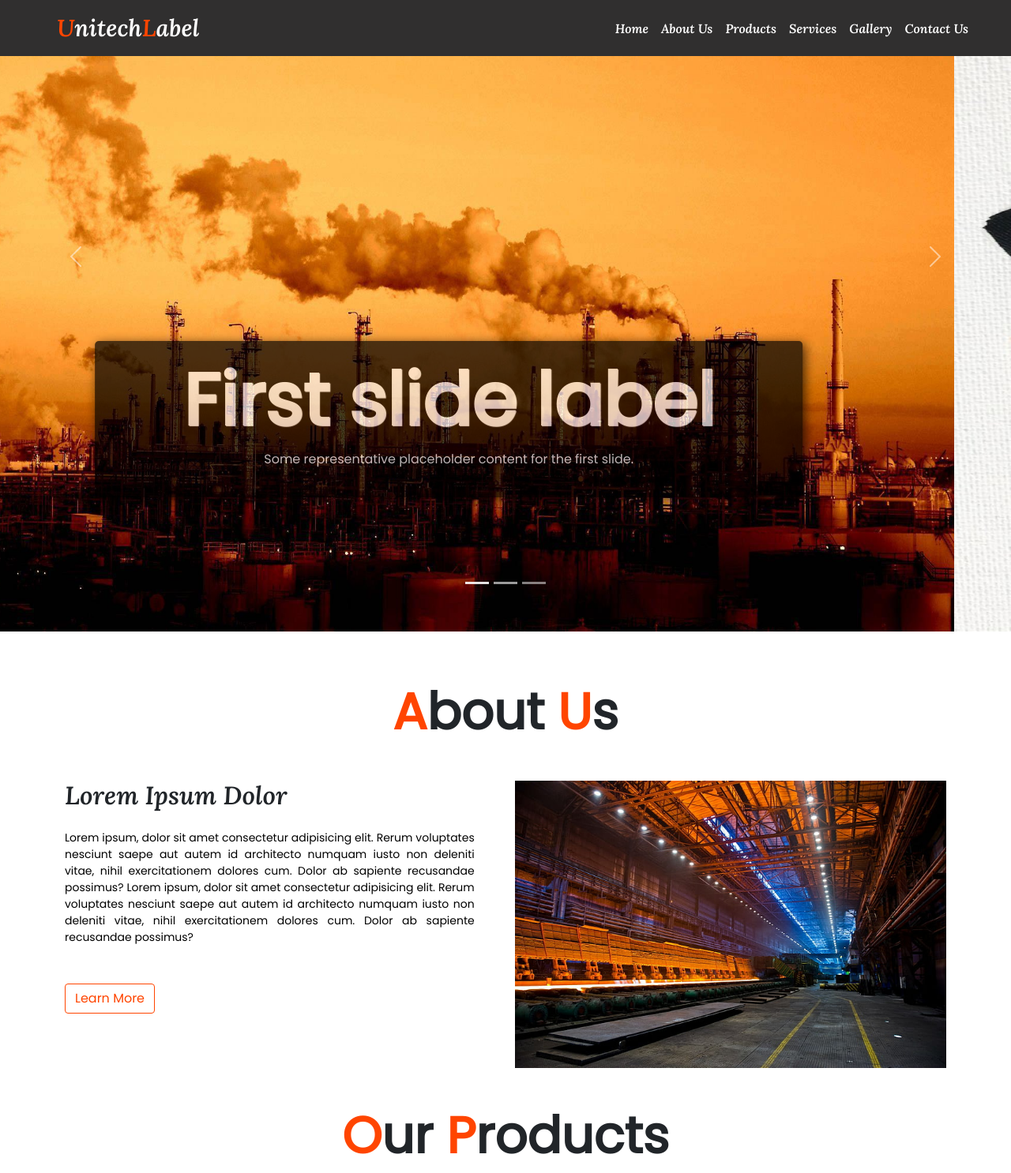
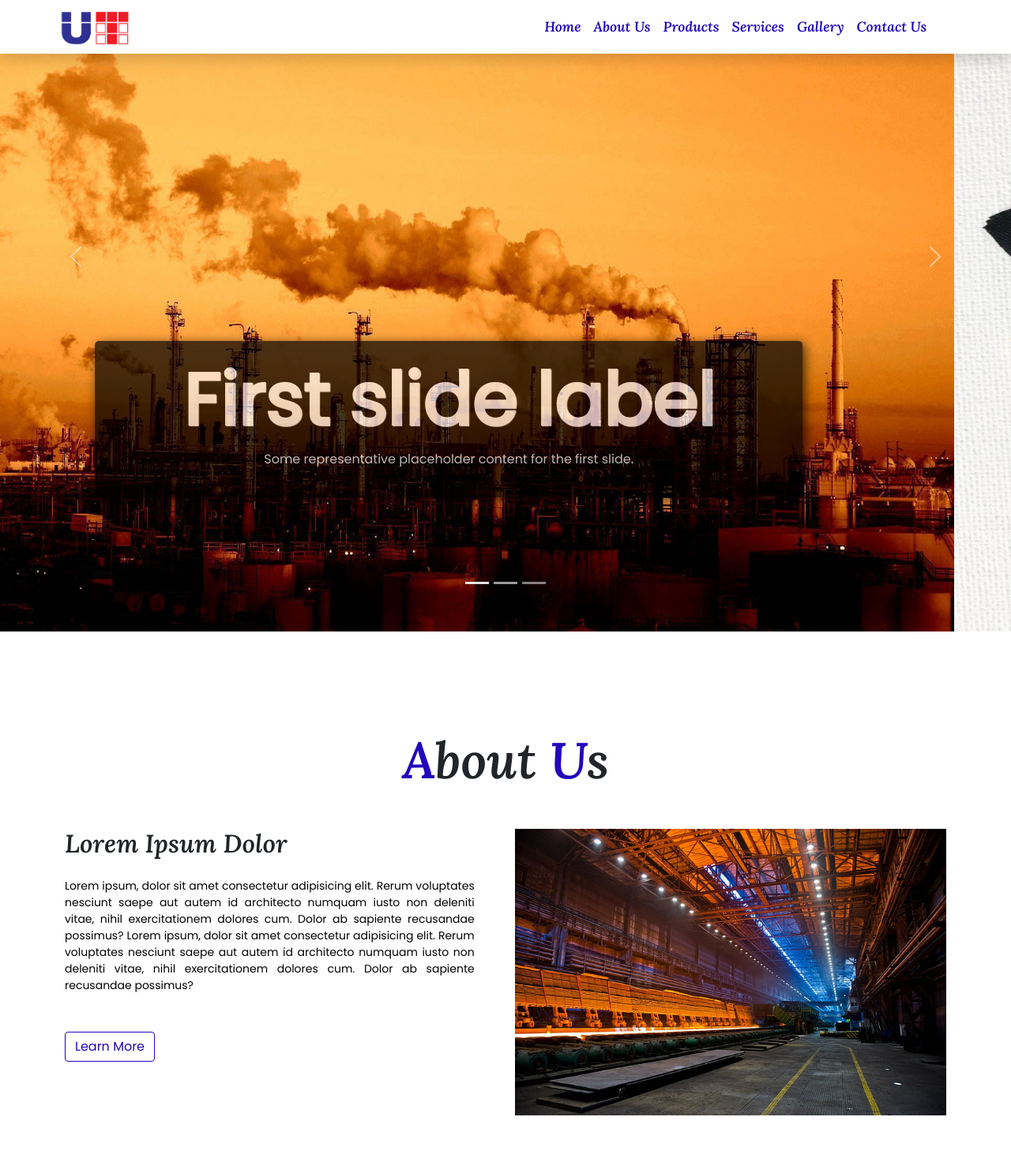
Before and after one commit to sharminsultana013/unitech_demo_1, a website: page index.html in a window 1280 px wide. Shown: the top 1486 px of the page at 79% size. Drawn offline with nearby package versions, Linux system fonts and the light colour scheme; files whose address does not match are found by name.

Commit message:
tenth commit

```diff
--- a/index.html
+++ b/index.html
@@ -18,11 +18,14 @@
 <body>
 
   <!-- navbar -->
-  <section id="menubar">
-    <nav class="navbar navbar-expand-lg navbar-light fixed-top" id="navbar">
+  <section id="menubar" class="">
+    <nav class="navbar navbar-expand-lg fixed-top shadow p-1 mb-5 bg-body" id="navbar">
       <div class="container-fluid">
-        <a class="navbar-brand" href="#"
-          style="padding-left: 2em; font-size: 30px; color: white;"><span>U</span>nitech<span>L</span>abel</a>
+        <!-- <a class="navbar-brand" href="#"
+          style="padding-left: 2em; font-size: 30px; color: white;"><span>U</span>nitech<span>L</span>abel</a> -->
+        <a class="navbar-brand" href="#" style="padding-left: 3em; ">
+          <img src="logo/logo.png" style="width:90px; height:50px" alt="">
+        </a>
         <button class="navbar-toggler" type="button" data-bs-toggle="collapse" data-bs-target="#navbarNav"
           aria-controls="navbarNav" aria-expanded="false" aria-label="Toggle navigation">
           <span class="navbar-toggler-icon"></span>
@@ -30,22 +33,22 @@
         <div class="collapse navbar-collapse" id="navbarNav" style="margin-left: 40%;">
           <ul class="navbar-nav">
             <li class="nav-item">
-              <a class="nav-link active" style="color: white;" aria-current="page" href="#">Home</a>
+              <a class="nav-link active menuItem" aria-current="page" href="#">Home</a>
             </li>
             <li class="nav-item">
-              <a class="nav-link active" style="color: white;" aria-current="page" href="#about">About Us</a>
+              <a class="nav-link active menuItem" aria-current="page" href="#about">About Us</a>
             </li>
             <li class="nav-item">
-              <a class="nav-link active" style="color: white;" aria-current="page" href="#products">Products</a>
+              <a class="nav-link active menuItem" aria-current="page" href="#products">Products</a>
             </li>
             <li class="nav-item">
-              <a class="nav-link active" style="color: white;" aria-current="page" href="#services">Services</a>
+              <a class="nav-link active menuItem" aria-current="page" href="#services">Services</a>
             </li>
             <li class="nav-item">
-              <a class="nav-link active" style="color: white;" aria-current="page" href="#gallery">Gallery</a>
+              <a class="nav-link active menuItem" aria-current="page" href="#gallery">Gallery</a>
             </li>
             <li class="nav-item">
-              <a class="nav-link active" style="color: white;" aria-current="page" href="#">Contact Us</a>
+              <a class="nav-link active menuItem" aria-current="page" href="#">Contact Us</a>
             </li>
           </ul>
         </div>
@@ -105,7 +108,7 @@
   <!-- end banner -->
 
   <!-- About -->
-  <section id="about">
+  <section id="about" style="padding: 1% 5%;">
     <h1 class="aboutTitle text-center my-5"><span>A</span>bout <span>U</span>s</h1>
     <div class="container my-5">
       <div class="row">
@@ -118,7 +121,7 @@
               nesciunt saepe aut autem id architecto numquam iusto non deleniti vitae, nihil exercitationem dolores cum.
               Dolor ab sapiente recusandae possimus?</p>
 
-            <button type="button" class="aboutBtn btn mb-5" style="border: 1px solid orangered">Learn More</button>
+            <button type="button" class="aboutBtn btn mb-5" style="border: 1px solid rgb(33, 6, 189)">Learn More</button>
           </div>
         </div>
         <div class="col-lg-6">
@@ -130,7 +133,7 @@
   <!-- end about -->
 
   <!-- Our Products -->
-  <section id="products" class="my-5">
+  <section id="products" class="my-5" style="padding: 0 5%;">
     <h1 class="aboutTitle text-center my-5"><span>O</span>ur <span>P</span>roducts</h1>
     <div class="container product">
       <div class="row row-cols-1 row-cols-lg-3 row-cols-md-2 g-4">
@@ -217,7 +220,7 @@
   </section>
 
   <!-- Our Services -->
-  <section id="services" class="my-5" style="padding: 2% 5%;">
+  <section id="services" class="my-5" style="padding: 1% 5%;">
     <h1 class="aboutTitle text-center my-5"><span>O</span>ur <span>S</span>ervices</h1>
     <div class="service p-3">
       <div class="row row-cols-1 row-cols-md-2 g-3">
@@ -267,7 +270,7 @@
   <!-- end our services -->
 
   <!-- Gallery -->
-  <section id="gallery" class="my-5">
+  <section id="gallery" class="my-5" style="padding: 1% 5%;">
     <h1 class="aboutTitle text-center my-5"><span>G</span>ellary</h1>
     <div class="container gallery">
       <div class="row">
@@ -306,8 +309,8 @@
   <!-- end gallery -->
 
   <!-- Clients -->
-  <section id="client" class="my-5">
-    <h1 class="aboutTitle text-center p-1 mb-5"><span>O</span>ur <span>P</span>artners</h1>
+  <section id="client" class="my-5" style="padding: 1% 5%;">
+    <h1 class="aboutTitle text-center p-1 mb-5"><span>O</span>ur <span>C</span>lients</h1>
     <div class="container client">
       <section class="client-logos slider ">
         <div class="slide"><img src="clients/1.webp">
--- a/style.css
+++ b/style.css
@@ -9,17 +9,27 @@ body{
 
 /* navbar */
 #navbar{
-    background-color: rgb(48, 47, 47);
+    /* background-color: rgb(48, 47, 47); */
+    background-color: white;
 }
 
 #menubar{
     font-weight: bold;
     font-family: 'Lora', serif;
+}
 
+.menuItem{
+    color: rgb(33, 6, 189);
+    font-weight: bold;
+    font-size: 1.1em;
+}
+
+.menuItem:hover{
+    color: red;
 }
 
 span{
-    color: orangered;
+    color: rgb(33, 6, 189);
 }
 
 /* banner */
@@ -45,6 +55,7 @@ span{
 .aboutTitle{
     font-size: 4em;
     font-weight: bold;
+    font-family: 'Lora', serif;
 }
 
 .aboutText{
@@ -65,11 +76,11 @@ span{
 }
 
 .aboutBtn{
-    color: orangered;
+    color: rgb(33, 6, 189);
 }
 
 .aboutBtn:hover{
-    background-color: orangered;
+    background-color: rgb(33, 6, 189);
     color: white;
 }
 
@@ -95,13 +106,13 @@ span{
 }
 
 .productBtn{
-    border: 1px solid orangered;
-    color: orangered;
+    border: 1px solid rgb(33, 6, 189);
+    color: rgb(33, 6, 189);
     transition: background-color .5s ease-in-out;
 }
 
 .productBtn:hover{
-    background-color: orangered;
+    background-color: rgb(33, 6, 189);
     color: white;
 }
 
```
Also changed, not shown: logo/logo.png (added).
